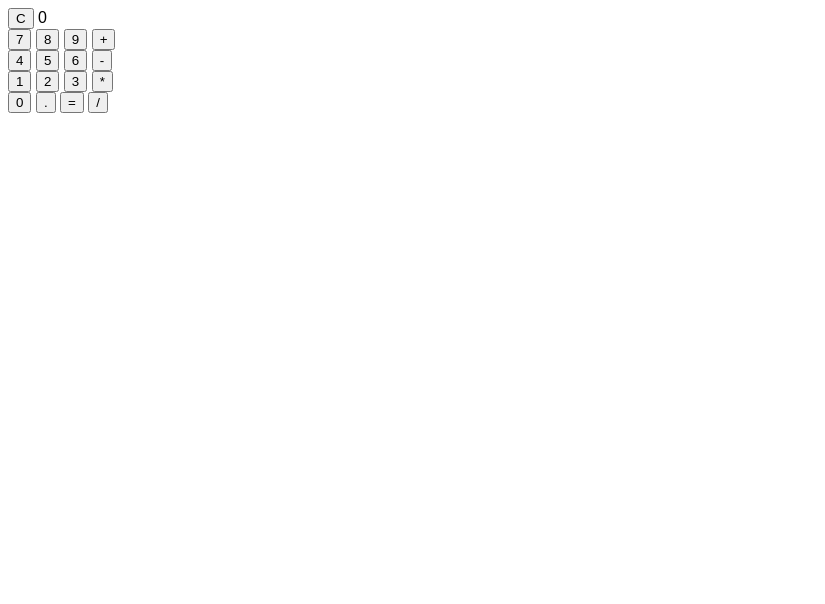
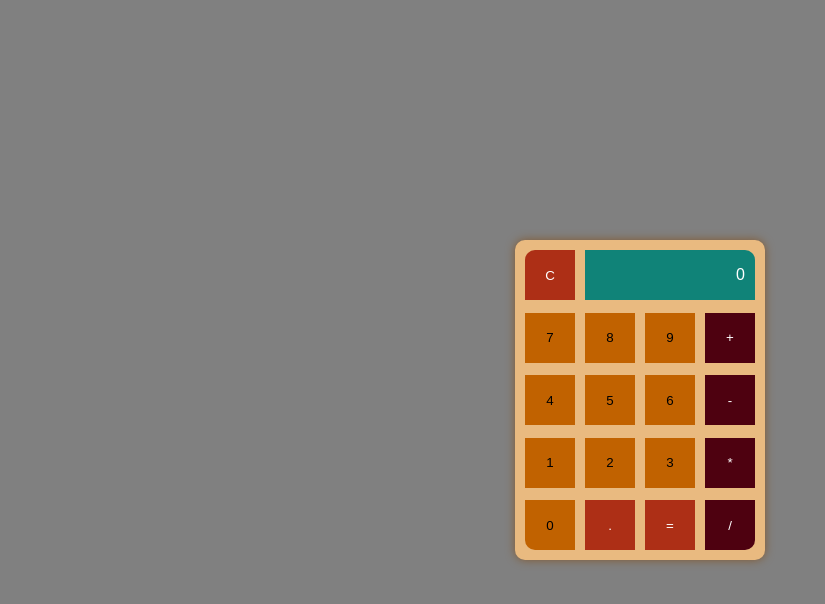
Before and after one commit to Mikulew/js-calculator, a website built with Parcel: page index.html in a window 1280 px wide. Shown: the whole page, without its empty margins (0-825 px from the left). Built offline with nearby package versions, Linux system fonts and the light colour scheme.

Commit message:
Basic CSS structure

```diff
--- a/index.html
+++ b/index.html
@@ -10,32 +10,64 @@
     <main>
       <div class="calculator">
         <div class="row">
-          <button class="button">C</button>
+          <button id="clear" class="button button-functional button-primary">
+            C
+          </button>
           <output id="output">0</output>
         </div>
         <div class="row">
-          <button id="7" class="button">7</button>
-          <button id="8" class="button">8</button>
-          <button id="9" class="button">9</button>
-          <button id="add" class="button">+</button>
+          <button id="seven" class="button">7</button>
+          <button id="eight" class="button">8</button>
+          <button id="nine" class="button">9</button>
+          <button
+            id="add"
+            class="button button button-functional button-secondary"
+          >
+            +
+          </button>
         </div>
         <div class="row">
-          <button id="4" class="button">4</button>
-          <button id="5" class="button">5</button>
-          <button id="6" class="button">6</button>
-          <button id="subtract" class="button">-</button>
+          <button id="four" class="button">4</button>
+          <button id="five" class="button">5</button>
+          <button id="six" class="button">6</button>
+          <button
+            id="subtract"
+            class="button button button-functional button-secondary"
+          >
+            -
+          </button>
         </div>
         <div class="row">
-          <button id="1" class="button">1</button>
-          <button id="2" class="button">2</button>
-          <button id="3" class="button">3</button>
-          <button id="multiply" class="button">*</button>
+          <button id="one" class="button">1</button>
+          <button id="two" class="button">2</button>
+          <button id="three" class="button">3</button>
+          <button
+            id="multiply"
+            class="button button button-functional button-secondary"
+          >
+            *
+          </button>
         </div>
         <div class="row">
-          <button id="0" class="button">0</button>
-          <button id="dot" class="button">.</button>
-          <button id="equal" class="button">=</button>
-          <button id="divide" class="button">/</button>
+          <button id="zero" class="button">0</button>
+          <button
+            id="dot"
+            class="button button button-functional button-primary"
+          >
+            .
+          </button>
+          <button
+            id="equal"
+            class="button button button-functional button-primary"
+          >
+            =
+          </button>
+          <button
+            id="divide"
+            class="button button button-functional button-secondary"
+          >
+            /
+          </button>
         </div>
       </div>
     </main>
--- a/src/styles.css
+++ b/src/styles.css
@@ -1,3 +1,111 @@
+html {
+  box-sizing: border-box;
+  font-size: 16px;
+}
+
+*,
+*:before,
+*:after {
+  box-sizing: inherit;
+}
+
+body,
+h1,
+h2,
+h3,
+h4,
+h5,
+h6,
+p,
+ol,
+ul {
+  margin: 0;
+  padding: 0;
+  font-weight: normal;
+}
+
 body {
+  background-color: grey;
   font-family: sans-serif;
+  margin: 0;
+  padding: 0;
 }
+
+main {
+  display: flex;
+  justify-content: center;
+  align-items: center;
+  height: 100vh;
+}
+
+.calculator {
+  display: flex;
+  justify-content: space-between;
+  flex-direction: column;
+  background-color: #e9ba80;
+  box-shadow: 0 0 10px #82582e;
+  width: 250px;
+  height: 320px;
+  padding: 10px;
+  overflow: hidden;
+  border-radius: 10px;
+}
+
+.row {
+  display: flex;
+  justify-content: space-between;
+  width: 100%;
+}
+
+.button {
+  display: flex;
+  justify-content: center;
+  align-items: center;
+  width: 50px;
+  height: 50px;
+  background-color: #c16200;
+  border: none;
+  cursor: pointer;
+  transition: 0.15s;
+}
+
+.button:hover {
+  box-shadow: 0 0 2px black;
+}
+
+.button-functional {
+  color: white;
+}
+
+.button-primary {
+  background-color: #ad2f16;
+}
+
+.button-secondary {
+  background-color: #4e0110;
+}
+
+#output {
+  color: white;
+  background-color: #108378;
+  width: 170px;
+  display: flex;
+  justify-content: flex-end;
+  align-items: center;
+  padding: 10px;
+  border-radius: 0 10px 0 0;
+  overflow: hidden;
+  text-overflow: ellipsis;
+}
+
+#clear {
+  border-radius: 10px 0 0 0;
+}
+
+#divide {
+  border-radius: 0 0 10px 0;
+}
+
+#zero {
+  border-radius: 0 0 0 10px;
+}
```
